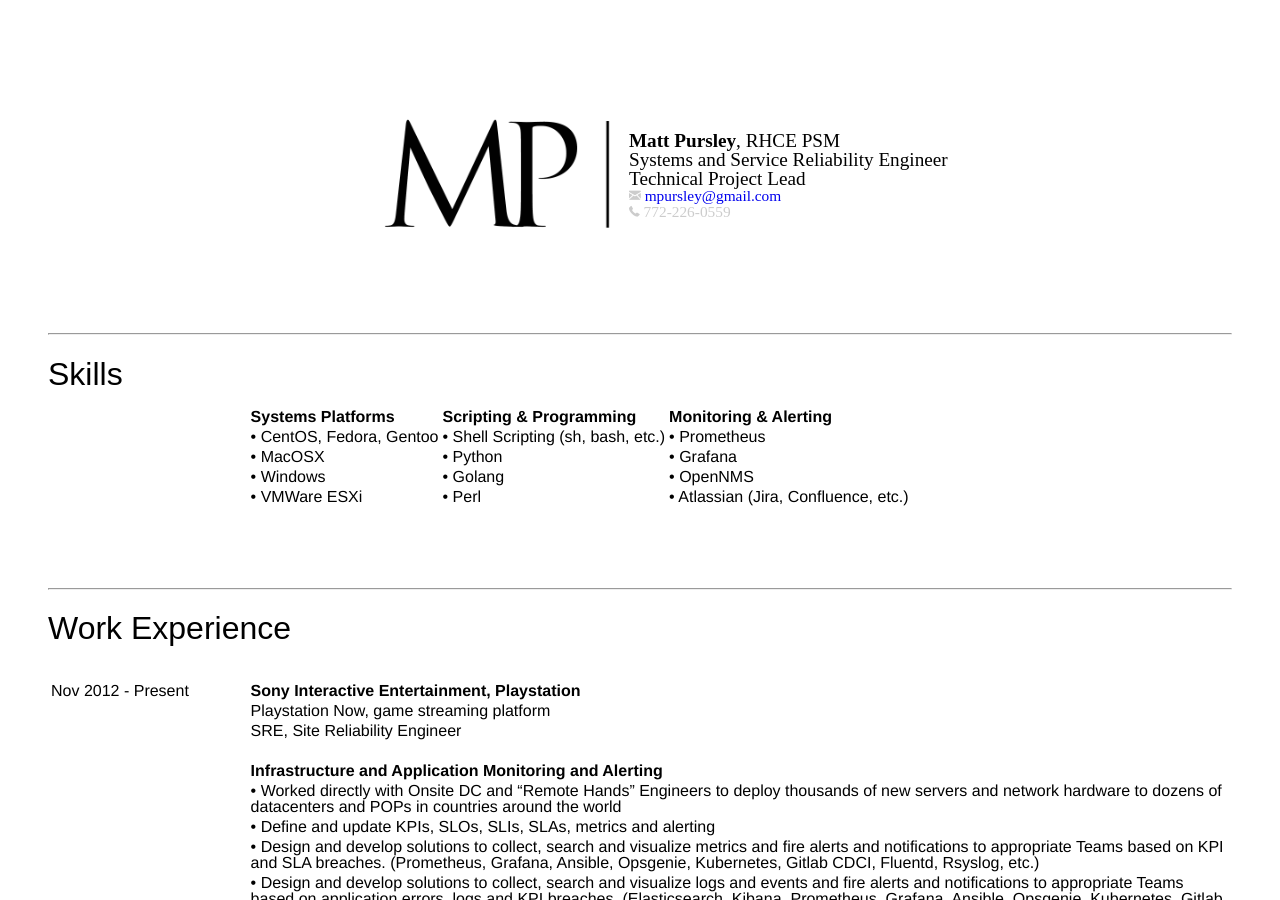
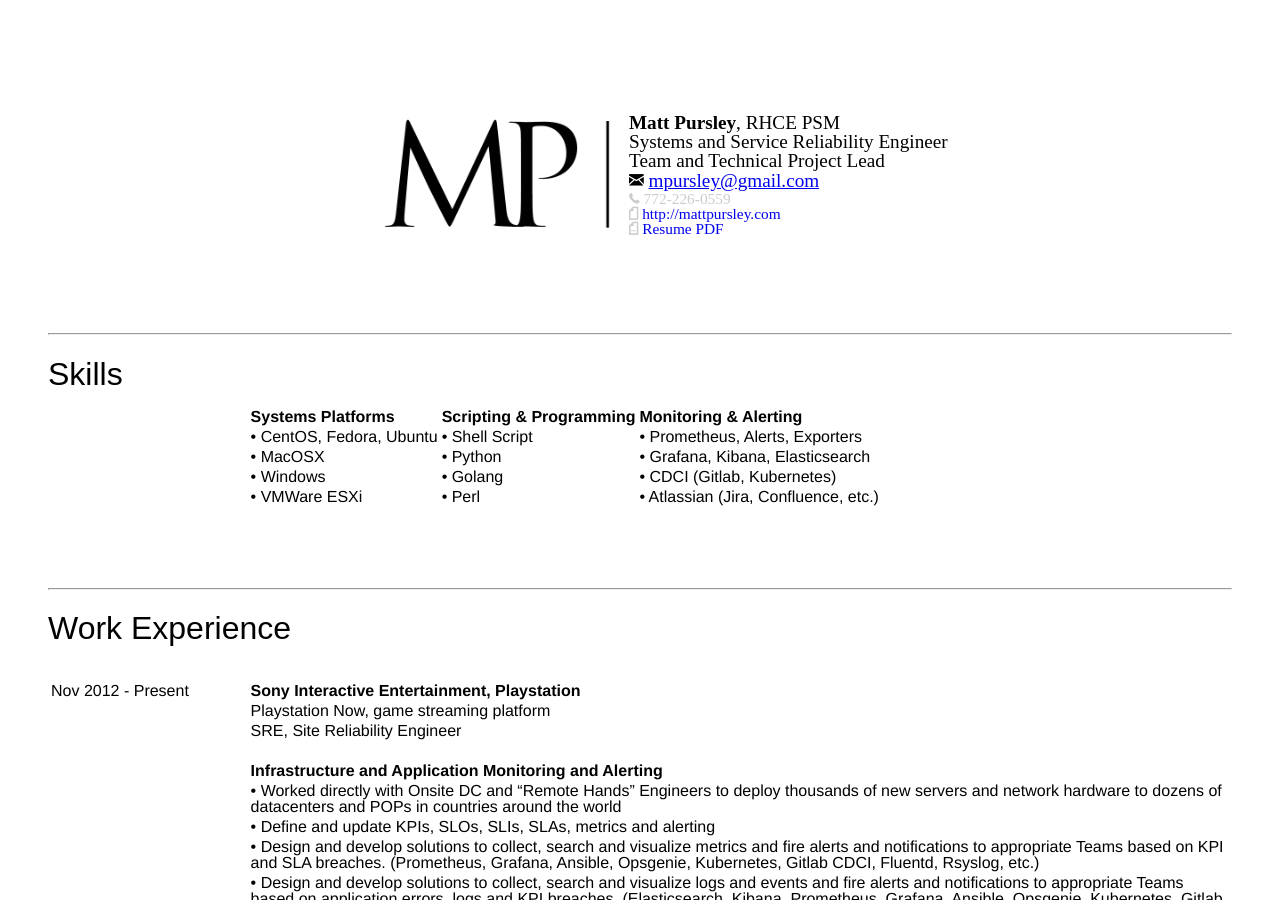
Before and after one commit to mpursley/mpursley.github.io, a Jekyll site: the page built from index.md, in a window 1280 px wide and 900 px high. Built offline with Jekyll 4.4.1, drawn with Linux system fonts in a browser that asks for light colours.

Commit message:
Update index.md

```diff
--- a/index.md
+++ b/index.md
@@ -12,13 +12,19 @@
     <td align="left">
       <b>Matt Pursley</b>, RHCE PSM<br>
       Systems and Service Reliability Engineer<br>
-      Technical Project Lead<br>
-      <div id="webaddress">
+      Team and Technical Project Lead<br>
+      <div id="emailaddress">
         <i class="fi-mail"></i>
         <a href="mailto:mpursley@gmail.com">mpursley@gmail.com</a><br>
       </div>
       <div id="webaddress">
         <i class="fi-telephone"></i> 772-226-0559
+      </div>
+      <div id="webaddress">
+        <i class="fi-page"></i>
+        <a href="http://mattpursley.com">http://mattpursley.com</a><br>
+        <i class="fi-page-pdf"></i>
+        <a href="Matt_Pursley_Resume.pdf">Resume PDF</a><br>
       </div>
     </td>
   </tr>
@@ -31,9 +37,9 @@
 
 |&nbsp;&nbsp;&nbsp;&nbsp;&nbsp;&nbsp;&nbsp;&nbsp;&nbsp;&nbsp;&nbsp;&nbsp;&nbsp;&nbsp;&nbsp;&nbsp;&nbsp;&nbsp;&nbsp;&nbsp;&nbsp;&nbsp;&nbsp;&nbsp;&nbsp;&nbsp;&nbsp;&nbsp;&nbsp;&nbsp;&nbsp;&nbsp;&nbsp;&nbsp;&nbsp;&nbsp;&nbsp;&nbsp;&nbsp;&nbsp;&nbsp;&nbsp;&nbsp;&nbsp;                                   |   Systems Platforms        | Scripting & Programming          | Monitoring & Alerting
 | :---               | :------------------------|:---------------------------------|:------------------------
-| &nbsp;             | • CentOS, Fedora, Gentoo | • Shell Scripting (sh, bash, etc.)| • Prometheus
-| &nbsp;             | • MacOSX                 | • Python                         | • Grafana
-| &nbsp;             | • Windows                | • Golang                         | • OpenNMS
+| &nbsp;             | • CentOS, Fedora, Ubuntu | • Shell Script                   | • Prometheus, Alerts, Exporters
+| &nbsp;             | • MacOSX                 | • Python                         | • Grafana, Kibana, Elasticsearch
+| &nbsp;             | • Windows                | • Golang                         | • CDCI (Gitlab, Kubernetes)
 | &nbsp;             | • VMWare ESXi            | • Perl                           | • Atlassian (Jira, Confluence, etc.)
 
 <br><br><br>
```
